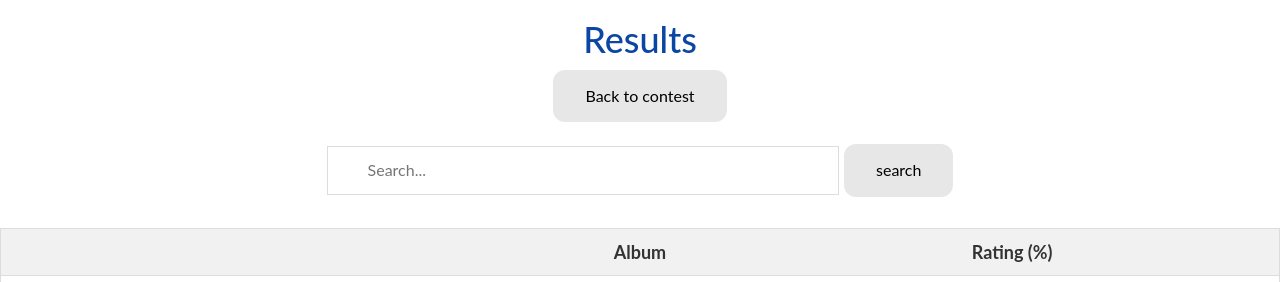
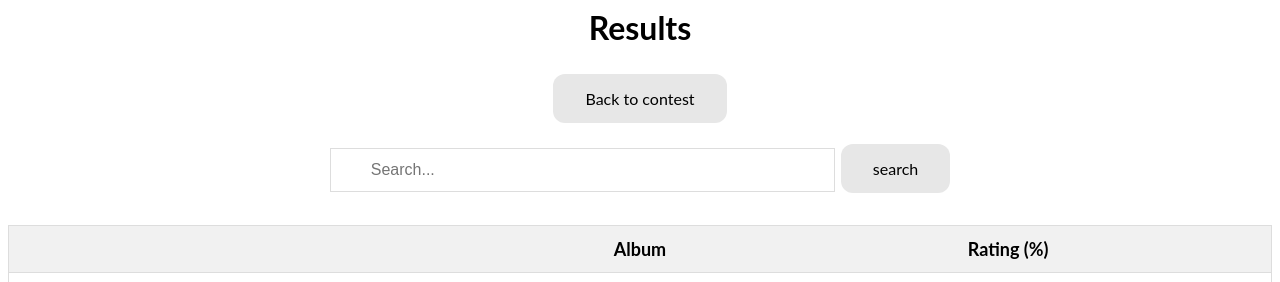
Before and after one commit to keziah55/TakeItOrSleeveIt, a Django app: page /takeitorsleeveit/results/ in a window 1280 px wide. Shown: the top 282 px of the page. Run offline with Django 3.2, Linux system fonts and the light colour scheme; data comes from the database, SQL or seed files in the repository; both versions use the stored data as it was after the commit; some libraries are stand-ins or nearby versions.

Commit message:
style sheet

```diff
--- a/TakeItOrSleeveIt/static/TakeItOrSleeveIt/style.css
+++ b/TakeItOrSleeveIt/static/TakeItOrSleeveIt/style.css
@@ -1,5 +1,4 @@
-h1 {
-  color: #0b46a3;
+h2 {
   font-family: 'Lato';
 }
 
@@ -16,8 +15,8 @@ body {
 }
 
 .column {
-  flex: 0 0 200px;
-  padding: 50px;
+  flex: 0 0 100px;
+  padding: 30px;
   align-self: top
 }
 
@@ -29,6 +28,7 @@ input[type=submit] {
   text-align: center;
   text-decoration: none;
   display: inline-block;
+  font-family:'Lato';
   font-size: 16px;
   transition-duration: 0.4s;
   background-color: #e7e7e7;
--- a/TakeItOrSleeveIt/templates/TakeItOrSleeveIt/index.html
+++ b/TakeItOrSleeveIt/templates/TakeItOrSleeveIt/index.html
@@ -1,12 +1,9 @@
 {% load static %}
 
 <head>
-<link rel="stylesheet" href="//maxcdn.bootstrapcdn.com/bootstrap/3.2.0/css/bootstrap.min.css">
-<link rel="stylesheet" href="//maxcdn.bootstrapcdn.com/bootstrap/3.2.0/css/bootstrap-theme.min.css">
 <link rel="stylesheet" type="text/css" href="{% static 'TakeItOrSleeveIt/style.css' %}">
 
-<h1 align="center" margin-top=1cm>Choose your favourite!</h1>
-<h4 align="center"> Click on your favourite album cover to vote for it</h4>
+<h2 align="center"> Click on your favourite album cover to vote for it!</h2>
 <form action="http://127.0.0.1:8000/takeitorsleeveit/results/">
 <div align="center">
     <input type="submit" value="See results"/>
--- a/TakeItOrSleeveIt/templates/TakeItOrSleeveIt/results.html
+++ b/TakeItOrSleeveIt/templates/TakeItOrSleeveIt/results.html
@@ -1,11 +1,9 @@
 {% load static %}
 
 <head>
-<link rel="stylesheet" href="//maxcdn.bootstrapcdn.com/bootstrap/3.2.0/css/bootstrap.min.css">
-<link rel="stylesheet" href="//maxcdn.bootstrapcdn.com/bootstrap/3.2.0/css/bootstrap-theme.min.css">
 <link rel="stylesheet" type="text/css" href="{% static 'TakeItOrSleeveIt/style.css' %}">
 
-<h1 align="center" margin-top=1cm>Results</h1>
+<h2 align="center" margin-top=1cm>Results</h2>
 <form action="http://127.0.0.1:8000/takeitorsleeveit/">
 <div align="center">
     <input type="submit" value="Back to contest"/>
```
Also changed, not shown: db.sqlite3.
